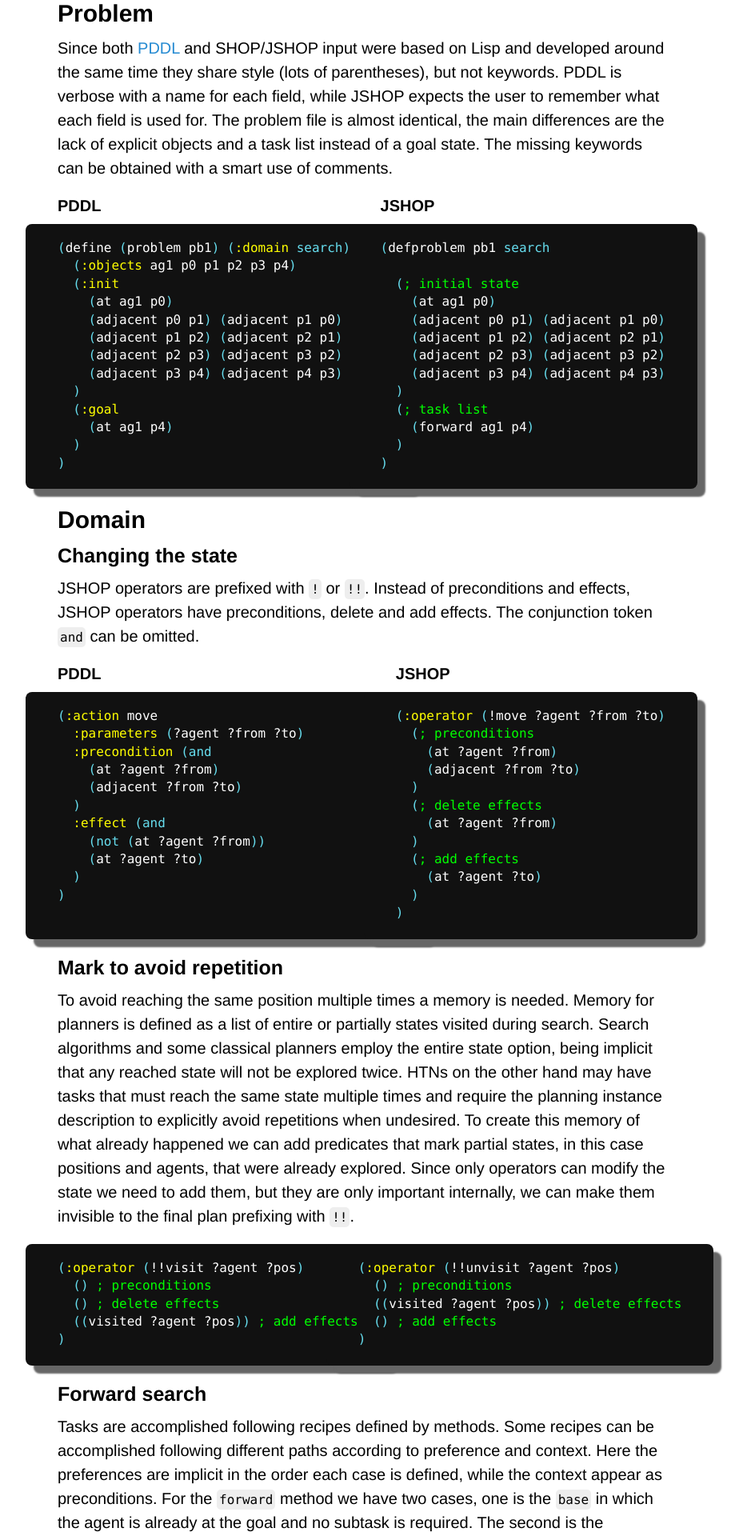
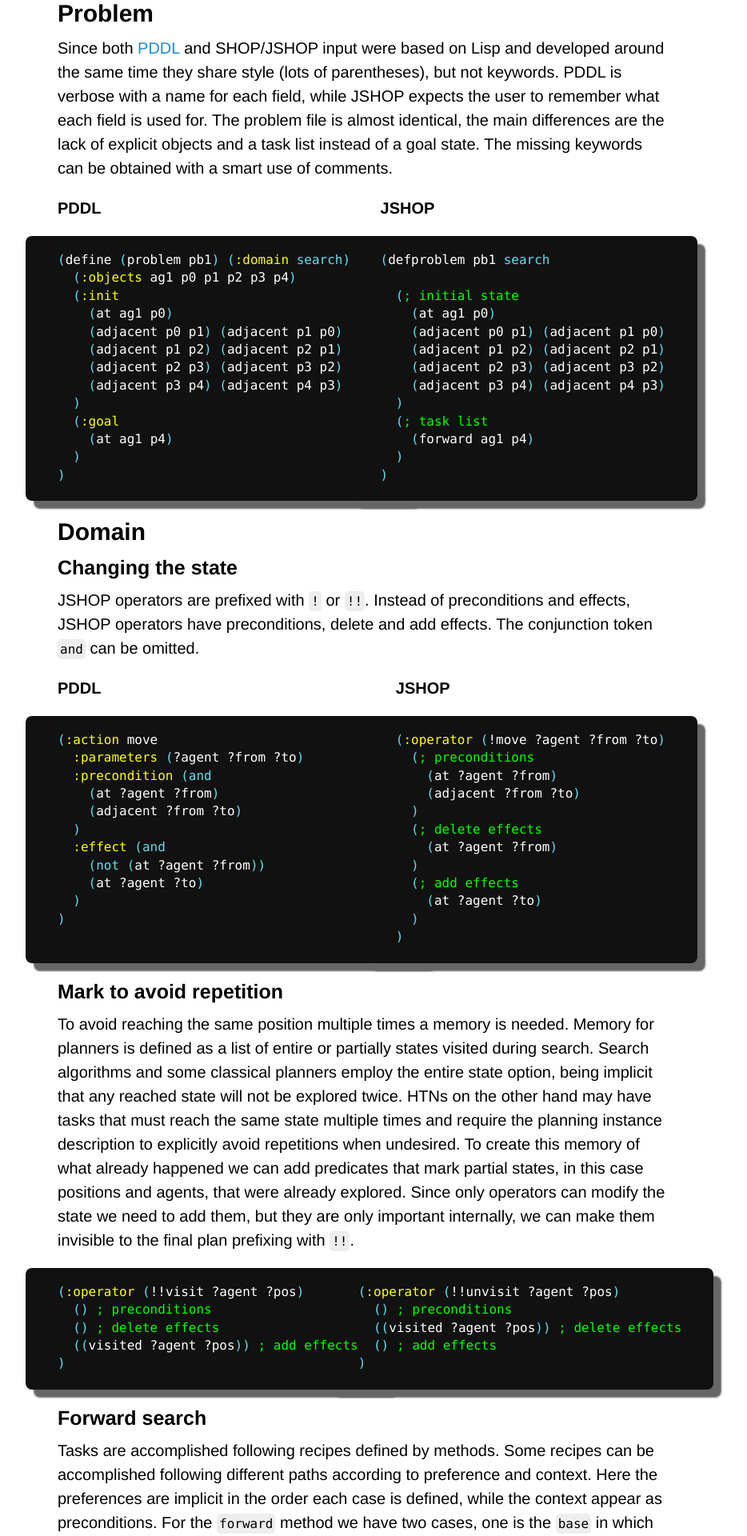
Before and after one commit to Maumagnaguagno/maumagnaguagno.github.io, a Jekyll site: the page built from htn.md, in a window 1280 px wide. Shown: the part 654-2574 px from the top of the page at 80% size, without its empty margins (188-1122 px from the left). Built offline with Jekyll 4.4.1, drawn with Linux system fonts in a browser that asks for light colours; our own code applies the rules of GitHub Pages for plain Markdown files.

Commit message:
Use bold instead of h4 for code block titles in split view

````diff
--- a/htn.md
+++ b/htn.md
@@ -27,7 +27,7 @@ The missing keywords can be obtained with a smart use of comments.
 
 <div class="split" markdown="1">
 
-#### PDDL
+**PDDL**
 ```elisp
 (define (problem pb1) (:domain search)
   (:objects ag1 p0 p1 p2 p3 p4)
@@ -47,7 +47,7 @@ The missing keywords can be obtained with a smart use of comments.
 </div>
 <div class="split" markdown="1">
 
-#### JSHOP
+**JSHOP**
 ```elisp
 (defproblem pb1 search
 
@@ -75,7 +75,7 @@ The conjunction token ``and`` can be omitted.
 
 <div class="split" markdown="1">
 
-#### PDDL
+**PDDL**
 ```elisp
 (:action move
   :parameters (?agent ?from ?to)
@@ -94,7 +94,7 @@ The conjunction token ``and`` can be omitted.
 </div>
 <div class="split" markdown="1">
 
-#### JSHOP
+**JSHOP**
 ```elisp
 (:operator (!move ?agent ?from ?to)
   (; preconditions
````
